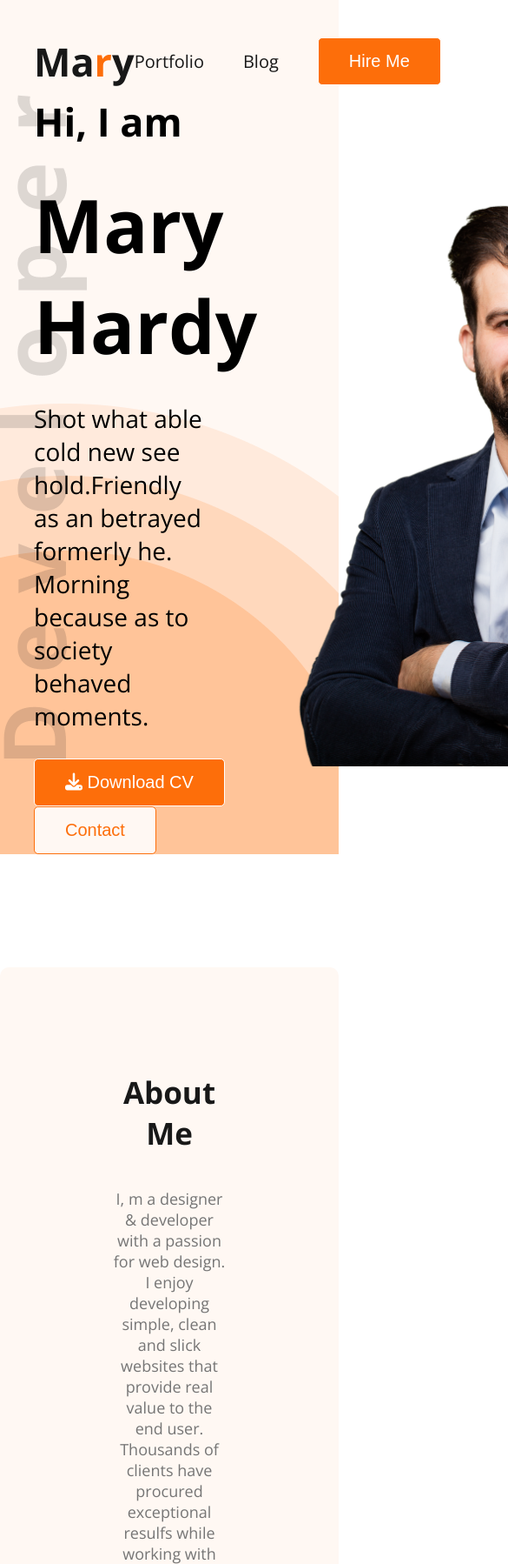
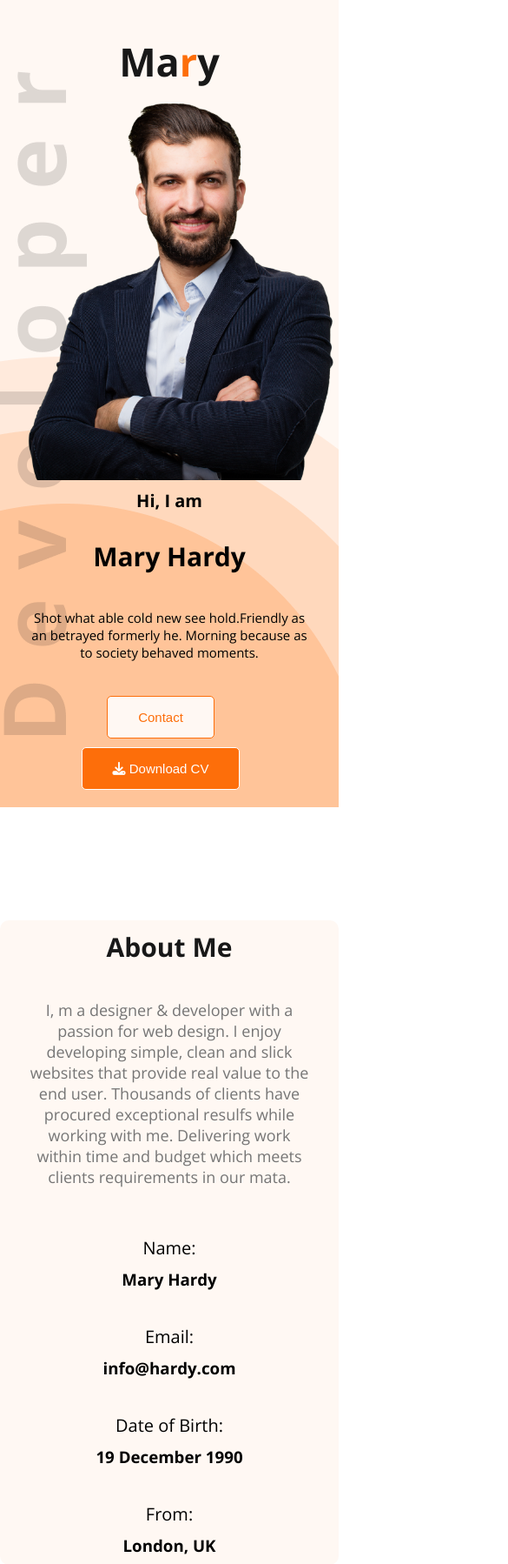
Before and after one commit to mahidmunna01/web-dev-portfolio, a plain HTML site: page index.html in a window 390 px wide. Shown: the top 1798 px of the page at 87% size, 585 px wide, since content can reach past the window. Drawn offline with nearby package versions, Linux system fonts and the light colour scheme; files whose address does not match are found by name.

Commit message:
Responsive Design added

```diff
--- a/index.html
+++ b/index.html
@@ -9,6 +9,7 @@
     integrity="sha512-Evv84Mr4kqVGRNSgIGL/F/aIDqQb7xQ2vcrdIwxfjThSH8CSR7PBEakCr51Ck+w+/U6swU2Im1vVX0SVk9ABhg=="
     crossorigin="anonymous" referrerpolicy="no-referrer" />
   <link rel="stylesheet" href="style.css">
+  <link rel="stylesheet" href="responsive.css">
   <title>web-dev-portfolio</title>
 </head>
 
@@ -33,7 +34,7 @@
         <h1 class="banner-title">Mary Hardy</h1>
         <p class="banner-description">Shot what able cold new see hold.Friendly as an betrayed formerly he. Morning
           because as to society behaved moments.</p>
-        <div>
+        <div class="banner-btn">
           <a href=""><button type="" class="btn-color"><i class="fa-solid fa-download"></i> Download CV</button></a>
           <a href=""><button type="" class="btn-color btn2-color">Contact</button></a>
         </div>
--- /dev/null
+++ b/responsive.css
@@ -0,0 +1,64 @@
+@media screen and (max-width:576px) {
+ nav,.banner{
+  flex-direction: column;
+  margin:0px;
+ }
+ nav ul {
+  display: none;
+ }
+ .banner-welcome{
+  font-size: 20px;
+  text-align: center;
+ }
+ .banner-title, .about-title{
+  font-size: 30px;
+  text-align: center;
+ }
+ .banner-description{
+  font-size: 15px;
+  text-align: center;
+  padding: 10px 30px;
+ }
+ .banner-profile-pic{
+  width: 100%;
+  margin-bottom: 10px;
+ }
+.banner-content button{
+  font-size: 15px;
+}
+.banner{
+  flex-direction: column-reverse;
+  padding-bottom: 5%;
+}
+.banner-btn{
+  display: flex;
+  flex-direction: column-reverse;
+  align-items: center;
+  gap: 10px;
+}
+.footer-section, .about-item, .skill-info,.technology-skill{
+  flex-direction: column;
+  padding: 0px 30px;
+}
+.about, .resume div h1{
+  padding: 10px 30px;
+
+}
+.about-description{
+  margin-bottom: 5%;
+}
+.Education-part{
+grid-template-columns: auto;
+padding: 0 30px;
+}
+.footer-section-title{
+  text-align: left;
+  margin-top: 5%;
+}
+.copyright{
+  font-size: 12px;
+  padding: 10px 30px;
+  text-align: left;
+  background-color: #FFF8F3;
+}
+}
```
